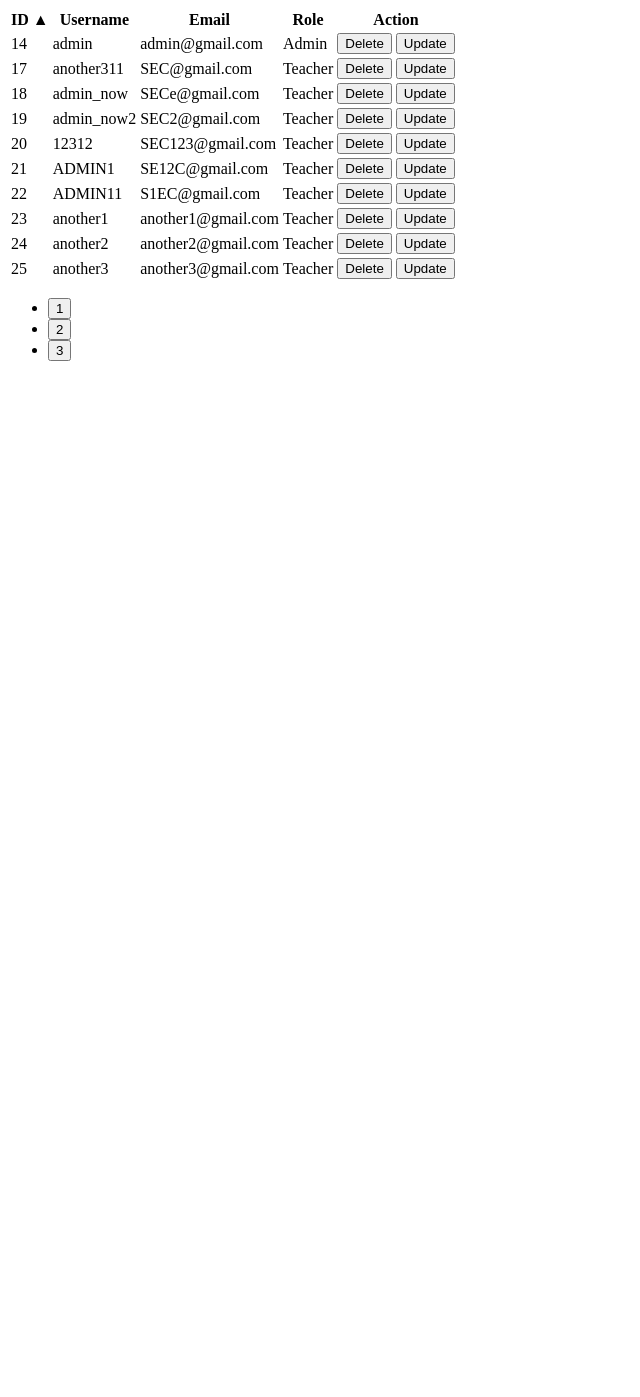
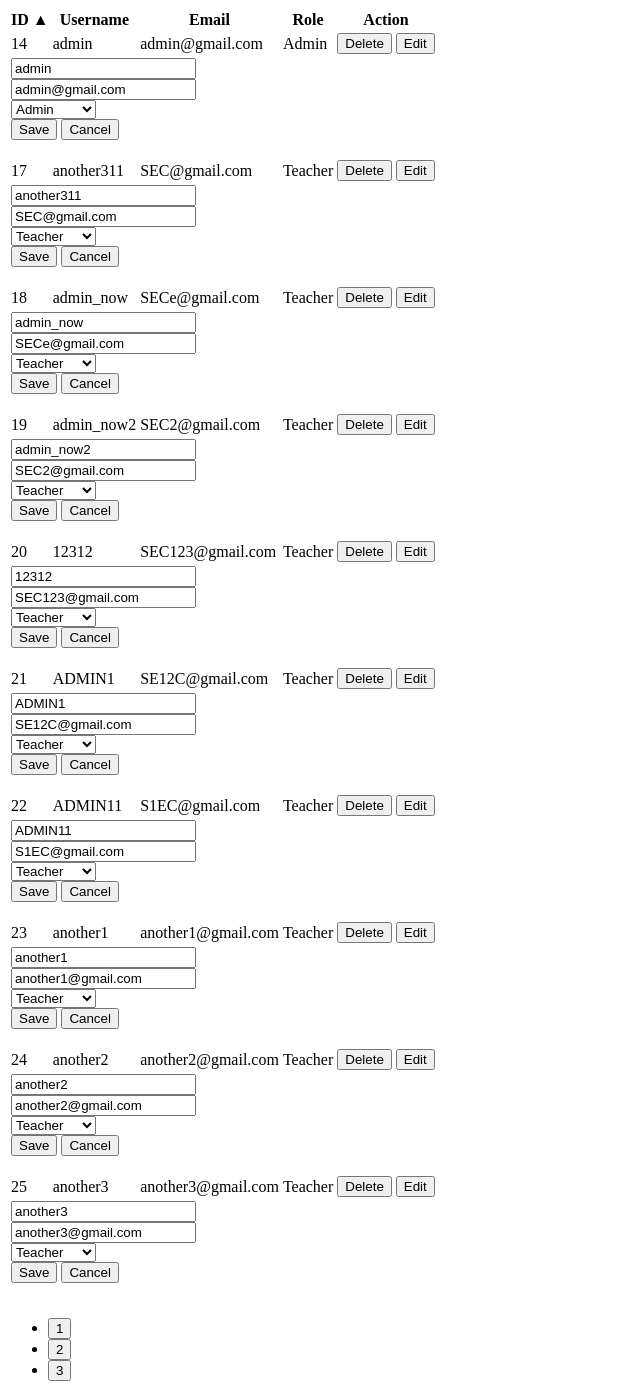
Before and after one commit to justIan123/SRMS_PROJ, a PHP site: page /1_SRMS/handlers/readUsers.php in a window 1280 px wide. Shown: the whole page, without its empty margins (0-640 px from the left). Before the commit the page ends 361 px from the top, so only its background shows below. Run offline with PHP 8.4, Linux system fonts and the light colour scheme; data comes from the database, SQL or seed files in the repository; both versions use the stored data as it was after the commit.

Commit message:
"fic table again"

```diff
--- a/handlers/readUsers.php
+++ b/handlers/readUsers.php
@@ -1,40 +1,51 @@
 <?php
+// =====================================================
+// readUsers.php
+// Shows the users table: search, sort, pages.
+// Click "Edit" and that row switches to input boxes.
+// Edit and Cancel happen in the browser (NO server request).
+// Only "Save" talks to the server.
+// =====================================================
 require_once("../public/initialize.php");
 require_once(CONFIG_PATH . DS . "db_sqlite.php");
 require_once(FUNCTIONS_PATH . DS . "securityFunctions.php");
 require_once(FUNCTIONS_PATH . DS . "DbFunctions.php");
 
-$search  = trim($_GET['search'] ?? '');
-$page    = max((int)($_GET['page'] ?? 1), 1);
-$limit   = 10;
+// ---------- 1. Read what the page asked for ----------
+$search = trim($_GET['search'] ?? '');
+$page   = max((int)($_GET['page'] ?? 1), 1);
+$limit  = 10; // users per page
+
+// Which user's edit row should start OPEN? (0 = none)
+// Only used when a save failed, so the person can fix their mistake.
+$editId = (int)($_GET['edit'] ?? 0);
 
 $users      = [];
 $totalPages = 1;
 
-//TABLE SORT
-// Only these keys can be sorted. The value is the real DB column.
-//only edit the $sortable
+// ---------- 2. Sorting (only these columns are allowed) ----------
 $sortable = [
-    'id'    => 'id',
-    'username'  => 'username',
-    'email'  => 'email',
-    'role'  => 'role',
+    'id'       => 'id',
+    'username' => 'username',
+    'email'    => 'email',
 ];
 
 $sort = $_GET['sort'] ?? 'id';
-//default
 if (!isset($sortable[$sort])) {
     $sort = 'id';
 }
 $dir     = strtoupper($_GET['dir'] ?? 'ASC') === 'DESC' ? 'DESC' : 'ASC';
 $orderBy = $sortable[$sort];
-//every page reload this func is not exist only exist when called that reaction will activate the sort
+
+$thisFile = HANDLERS_URL . 'readUsers.php';
+
+// ---------- 3. A helper that makes a clickable column title ----------
 if (!function_exists('sortHeader')) {
-    function sortHeader(string $label, string $key, string $curSort, string $curDir, string $search): string
+    function sortHeader(string $label, string $key, string $curSort, string $curDir, string $search, string $file): string
     {
         $nextDir = ($curSort === $key && $curDir === 'ASC') ? 'DESC' : 'ASC';
         $arrow   = ($curSort === $key) ? ($curDir === 'ASC' ? ' ▲' : ' ▼') : '';
-        $url     = strtok($_SERVER['REQUEST_URI'], '?') . '?' . http_build_query([
+        $url     = $file . '?' . http_build_query([
             'search' => $search,
             'sort'   => $key,
             'dir'    => $nextDir,
@@ -46,26 +57,24 @@ if (!function_exists('sortHeader')) {
              . htmlspecialchars($label . $arrow) . '</th>';
     }
 }
-//START PROCESS
 
+// ---------- 4. Get the users from the database ----------
 try {
     $searchColumns = ['username', 'email'];
 
-    // 1. Count the total rows so we know how many pages there are
     $total = ($search === '')
         ? CountRecords($pdo, 'users')
         : CountSearchRecords($pdo, 'users', $searchColumns, $search);
 
     $totalPages = max((int) ceil($total / $limit), 1);
-    $page       = min($page, $totalPages);        // don't go past the last page
+    $page       = min($page, $totalPages);
     $offset     = ($page - 1) * $limit;
 
-    // 2. Get only the rows for the current page
     $users = ($search === '')
-        ? FindAll($pdo, 'users', $limit, $offset,  $orderBy, $dir)
+        ? FindAll($pdo, 'users', $limit, $offset, $orderBy, $dir)
         : SearchRecords($pdo, 'users', $searchColumns, $search, $limit, $offset, $orderBy, $dir);
 
-    // attach each user's role from the user_roles table
+    // Give each user their role (1 = Admin, 2 = Teacher)
     foreach ($users as $i => $user) {
         $roleRows = FindWhere($pdo, 'user_roles', ['user_id' => $user['id']], 1);
         $users[$i]['role'] = $roleRows[0]['role'] ?? null;
@@ -76,14 +85,20 @@ try {
     $totalPages = 1;
 }
 ?>
-<!-- main -->
+
+<?php if (!empty($error)): ?>
+    <!-- A message from updateUsersProcess.php, like "Username is already taken." -->
+    <div class="alert alert-danger"><?= htmlspecialchars($error); ?></div>
+<?php endif; ?>
+
+<!-- ================= THE TABLE ================= -->
 <div class="table-responsive">
     <table class="table table-bordered table-striped align-middle">
         <thead class="table-dark">
             <tr>
-                <?= sortHeader('ID',    'id',    $sort, $dir, $search); ?>
-                <?= sortHeader('Username',  'username',  $sort, $dir, $search); ?>
-                <?= sortHeader('Email', 'email', $sort, $dir, $search); ?>
+                <?= sortHeader('ID',       'id',       $sort, $dir, $search, $thisFile); ?>
+                <?= sortHeader('Username', 'username', $sort, $dir, $search, $thisFile); ?>
+                <?= sortHeader('Email',    'email',    $sort, $dir, $search, $thisFile); ?>
                 <th>Role</th>
                 <th class="text-center">Action</th>
             </tr>
@@ -91,38 +106,94 @@ try {
         <tbody>
             <?php if (!empty($users)): ?>
                 <?php foreach ($users as $user): ?>
-                    <tr>
+                    <?php
+                    $uid       = (int)$user['id'];
+                    $isEditing = ($uid === $editId);   // true only after a failed save
+
+                    // If a save failed, show what the person typed. Otherwise show the saved values.
+                    $nameNow  = $isEditing ? ($_POST['username'] ?? $user['username']) : $user['username'];
+                    $emailNow = $isEditing ? ($_POST['email']    ?? $user['email'])    : $user['email'];
+                    $roleNow  = $isEditing ? (int)($_POST['role'] ?? $user['role'] ?? 0) : (int)($user['role'] ?? 0);
+                    ?>
+
+                    <!-- ===== ROW 1: the normal row (d-none = hidden) ===== -->
+                    <tr id="view-<?= $uid; ?>" class="<?= $isEditing ? 'd-none' : ''; ?>">
                         <td><?= htmlspecialchars($user['id']); ?></td>
                         <td><?= htmlspecialchars($user['username']); ?></td>
                         <td><?= htmlspecialchars($user['email']); ?></td>
                         <td>
                             <?php if ($user['role'] === null): ?>
                                 <span class="badge bg-light text-dark">No role</span>
+                            <?php elseif ((int)$user['role'] === 1): ?>
+                                <span class="badge bg-danger">Admin</span>
                             <?php else: ?>
-                                <span class="badge <?= ($user['role'] == 1) ? 'bg-danger' : 'bg-secondary'; ?>">
-                                    <?= ($user['role'] == 1) ? 'Admin' : 'Teacher'; ?>
-                                </span>
+                                <span class="badge bg-secondary">Teacher</span>
                             <?php endif; ?>
                         </td>
                         <td class="text-center">
+                            <!-- DELETE -->
                             <button class="btn btn-sm btn-outline-danger"
-                                    hx-delete="<?= HANDLERS_URL . 'deleteUserProcess.php?id=' . $user['id']; ?>"
+                                    hx-delete="<?= HANDLERS_URL . 'deleteUserProcess.php?id=' . $uid; ?>"
                                     hx-target="#user-table-container"
                                     hx-confirm="Are you sure you want to delete this user?">
                                 Delete
                             </button>
-                            <button
-                                type="button"
-                                class="btn btn-sm btn-outline-primary edit-user-btn"
-                                data-toggle="modal"
-                                data-target="#editUserModal"
-                                data-id="<?= $user['id']; ?>"
-                                data-name="<?= htmlspecialchars($user['username']); ?>"
-                                data-email="<?= htmlspecialchars($user['email']); ?>">
-                                Update
+                            <!-- EDIT: hides this row and shows the edit row. No server request. -->
+                            <button type="button" class="btn btn-sm btn-outline-primary"
+                                    onclick="toggleEdit(<?= $uid; ?>)">
+                                Edit
                             </button>
                         </td>
                     </tr>
+
+                    <!-- the edit row (hidden until you click Edit) ===== -->
+                    <tr id="edit-<?= $uid; ?>" class="table-warning <?= $isEditing ? '' : 'd-none'; ?>">
+                        <td colspan="5">
+
+                            <!-- Save sends this form to updateUsersProcess.php -->
+                            <form hx-post="<?= HANDLERS_URL . 'updateUserProcess.php'; ?>"
+                                  hx-target="#user-table-container"
+                                  hx-swap="innerHTML">
+
+                                <!-- hidden: which user, and which page/sort/search we are on -->
+                                <input type="hidden" name="id"     value="<?= $uid; ?>">
+                                <input type="hidden" name="search" value="<?= htmlspecialchars($search); ?>">
+                                <input type="hidden" name="sort"   value="<?= htmlspecialchars($sort); ?>">
+                                <input type="hidden" name="dir"    value="<?= htmlspecialchars($dir); ?>">
+                                <input type="hidden" name="page"   value="<?= $page; ?>">
+
+                                <div class="row g-2 align-items-center">
+                                    <div class="col-12 col-md-3">
+                                        <input type="text" name="username" class="form-control form-control-sm"
+                                               placeholder="Username"
+                                               value="<?= htmlspecialchars($nameNow); ?>" required>
+                                    </div>
+                                    <div class="col-12 col-md-3">
+                                        <input type="email" name="email" class="form-control form-control-sm"
+                                               placeholder="Email"
+                                               value="<?= htmlspecialchars($emailNow); ?>" required>
+                                    </div>
+                                    <div class="col-12 col-md-2">
+                                        <select name="role" class="form-select form-select-sm" required>
+                                            <option value="">Select role</option>
+                                            <option value="1" <?= $roleNow === 1 ? 'selected' : ''; ?>>Admin</option>
+                                            <option value="2" <?= $roleNow === 2 ? 'selected' : ''; ?>>Teacher</option>
+                                        </select>
+                                    </div>
+                                    <div class="col-12 col-md-4 text-md-end">
+                                        <button type="submit" class="btn btn-sm btn-success">Save</button>
+                                        <!-- CANCEL: puts the old text back, then switches rows. No server request. -->
+                                        <button type="button" class="btn btn-sm btn-secondary"
+                                                onclick="this.form.reset(); toggleEdit(<?= $uid; ?>)">
+                                            Cancel
+                                        </button>
+                                    </div>
+                                </div>
+                            </form>
+
+                        </td>
+                    </tr>
+
                 <?php endforeach; ?>
             <?php else: ?>
                 <tr>
@@ -132,17 +203,37 @@ try {
         </tbody>
     </table>
 </div>
+
+
 <nav>
     <ul class="pagination">
         <?php for ($i = 1; $i <= $totalPages; $i++): ?>
+            <?php
+            $pageUrl = $thisFile . '?' . http_build_query([
+                'search' => $search,
+                'sort'   => $sort,
+                'dir'    => $dir,
+                'page'   => $i,
+            ]);
+            ?>
             <li class="page-item <?= $i == $page ? 'active' : '' ?>">
                 <button class="page-link"
-                hx-get="<?= HANDLERS_URL . 'readUsers.php?page=' . $i ?>"
+                        hx-get="<?= htmlspecialchars($pageUrl); ?>"
                         hx-target="#user-table-container"
-                hx-include="[name='search']">
+                        hx-swap="innerHTML">
                     <?= $i ?>
                 </button>
             </li>
         <?php endfor; ?>
     </ul>
 </nav>
+
+<script>
+// Switch between the normal row and the edit row of one user.
+// "d-none" is a Bootstrap class that hides something.
+// toggle = if it is hidden, show it. If it is showing, hide it.
+function toggleEdit(id) {
+    document.getElementById('view-' + id).classList.toggle('d-none');
+    document.getElementById('edit-' + id).classList.toggle('d-none');
+}
+</script>
```
Also changed, not shown: handlers/updateUserProcess.php (added, +53 -0 lines), config/sqlite.db. Lines whose indentation alone changed are shown as unchanged.
